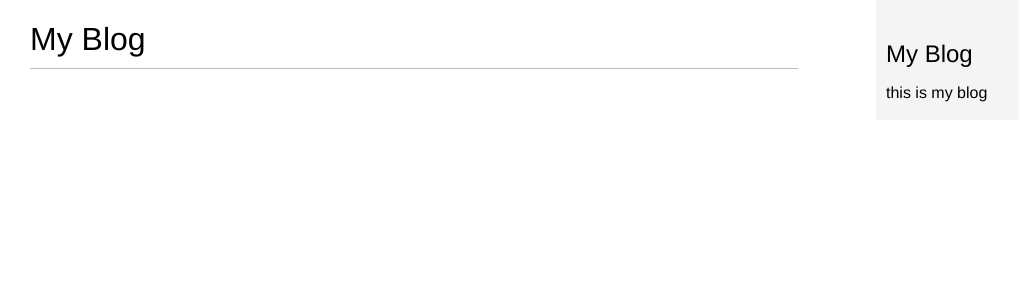
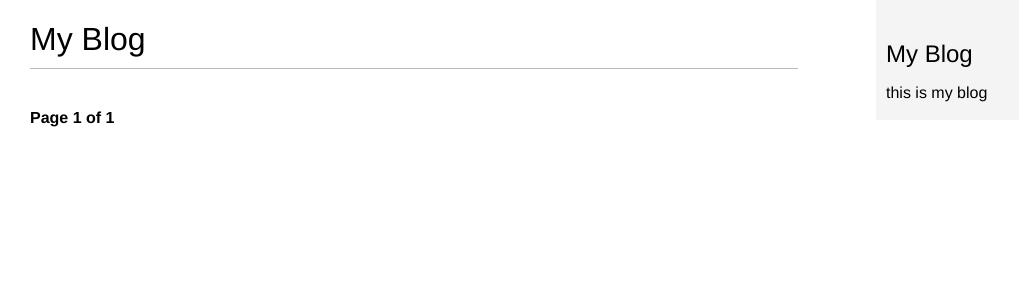
Before and after one commit to francispoliran23/thesissearcher, a Django app: page /blog/ in a window 1280 px wide. Shown: the top 300 px of the page, without its empty margins (0-1019 px from the left). Run offline with Django 5.2, Linux system fonts and the light colour scheme; data that the repository does not hold is empty.

Commit message:
added basic pagination

```diff
--- /dev/null
+++ b/mysite/blog/templates/blog/pagination.html
@@ -0,0 +1,13 @@
+<div class="pagination">
+    <span class="step-links">
+        {% if page.has_previous %}
+            <a href="?page{{page.previous_page_number}}">Previous</a>
+        {% endif %}
+      <span class="current">
+        Page {{ page.number}} of {{ page.paginator.num_pages}}
+      </span>
+      {% if page.has_next %}
+         <a href="?page={{ page.next_page_number }}">Next</a>
+      {% endif %}
+    </span>
+</div>
--- a/mysite/blog/templates/blog/posts/list.html
+++ b/mysite/blog/templates/blog/posts/list.html
@@ -7,4 +7,5 @@
      <p class="date">Published {{post.publish}} by {{post.author}}</p>
     {{ post.body | truncatewords:30 | linebreaks}}
    {% endfor %}
+   {% include "blog/pagination.html" with page=posts %}
 {% endblock  %}
--- a/mysite/blog/views.py
+++ b/mysite/blog/views.py
@@ -1,14 +1,15 @@
 from django.shortcuts import get_object_or_404, render
 from django.http import Http404
+from django.core.paginator import Paginator
 from .models import Post
 
 
 
 def post_list(request):
-    posts = Post.Published.all()
-    # return render(request,
-    #               "blog/post/list.html",
-    #               {"posts":posts})
+    post_list = Post.Published.all()
+    paginator = Paginator(post_list, 3)
+    page_number = request.GET.get('page', 1)
+    posts = paginator.page(page_number)
 
     return render(request,
                   "blog/posts/list.html",
```
